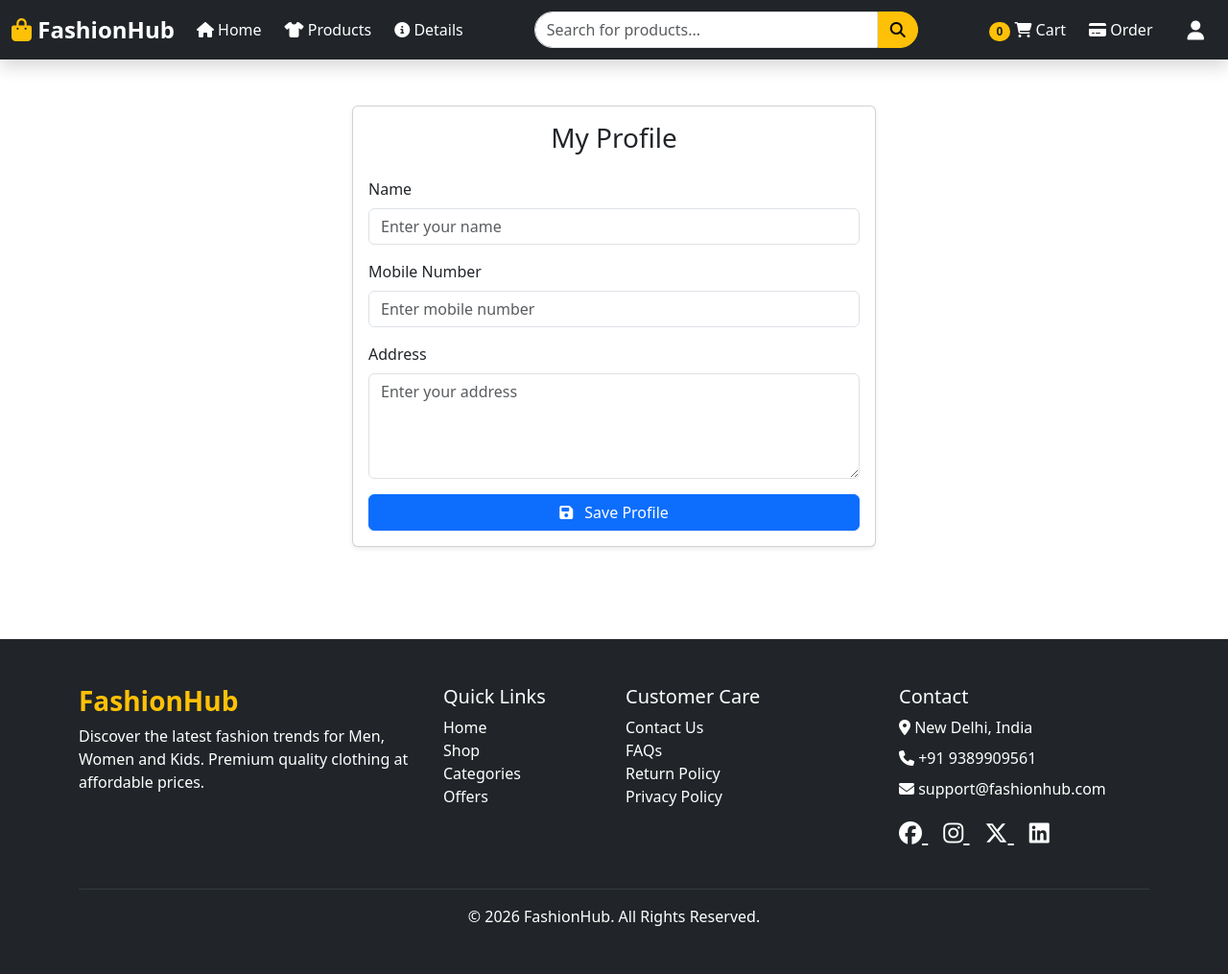
After one commit to raghavsaurabh337-arch/FashionHub, a Django app: page /profile/ in a window 1280 px wide. The commit adds this page. Shown: the whole page at 96% size. Run offline with Django 5.2, Linux system fonts and the light colour scheme.

Commit message:
profile section

```diff
--- a/CodeAlpha/frontend_view.py
+++ b/CodeAlpha/frontend_view.py
@@ -137,3 +137,7 @@ def cart(request):
 
 def order(request):
     return render(request, "order.html")
+def profile(request):
+       return render(request,"profile.html")
+def logout(request):
+       return render(request,"logout.html")
--- a/CodeAlpha/urls.py
+++ b/CodeAlpha/urls.py
@@ -34,6 +34,9 @@ urlpatterns = [
     path('men/',frontend_view.men,name='men'),
     path('kids/',frontend_view.kids,name='kids'),
     path('accessories/',frontend_view.Accessories,name='Accessories'),
+    path('profile/', frontend_view.profile, name='profile'),
+    path('logout/', frontend_view.logout, name='logout'),
+
 
 
 ]
--- a/templates/header.html
+++ b/templates/header.html
@@ -103,10 +103,58 @@
 
         </ul>
         <!-- Profile -->
-<div class="profile-icon">
-    <a href="#">
-        <i class="fa-solid fa-user"></i>
-    </a>
+<div class="dropdown">
+
+    <!-- Profile Icon -->
+    <button class="btn btn-link text-white"
+            type="button"
+            data-bs-toggle="dropdown"
+            aria-expanded="false">
+
+        <i class="fa-solid fa-user fa-lg"></i>
+
+    </button>
+
+    <!-- Dropdown Menu -->
+    <ul class="dropdown-menu dropdown-menu-end">
+
+        <li>
+            <a class="dropdown-item" href="{% url 'profile' %}">
+                <i class="fa-solid fa-user me-2"></i>
+                Profile
+            </a>
+        </li>
+
+        <li>
+            <a class="dropdown-item text-bold-black"
+               href="{% url 'home' %}">
+                <i class="fa-solid fa-home me-2"></i>
+                HOME
+            </a>
+            <a class="dropdown-item text-bold-black"
+               href="{% url 'cart' %}">
+                <i class="fa-solid fa-cart-shopping me-2"></i>
+                Cart
+            </a>
+            <a class="dropdown-item text-bold-black"
+               href="{% url 'order' %}">
+                <i class="fa-solid fa-box  me-2"></i>                Order
+            </a>
+            <a class="dropdown-item text-danger"
+               href="{% url 'logout' %}">
+                <i class="fa-solid fa-user-lock me-2"></i>
+                login
+        </a>
+            </a>
+            <a class="dropdown-item text-danger"
+               href="{% url 'logout' %}">
+                <i class="fa-solid fa-right-from-bracket me-2"></i>
+                Logout
+        </a>
+        </li>
+
+    </ul>
+
 </div>
 
     </div>
--- /dev/null
+++ b/templates/profile.html
@@ -0,0 +1,88 @@
+{% extends "base.html" %}
+
+{% block content %}
+
+<div class="container py-5">
+
+    <div class="row justify-content-center">
+
+        <div class="col-md-6">
+
+            <div class="card shadow-sm">
+
+                <div class="card-body">
+
+                    <h3 class="text-center mb-4">
+                        My Profile
+                    </h3>
+
+                    <form method="POST">
+                        {% csrf_token %}
+
+                        <!-- Name -->
+                        <div class="mb-3">
+                            <label class="form-label">
+                                Name
+                            </label>
+
+                            <input type="text"
+                                   name="name"
+                                   class="form-control"
+                                   placeholder="Enter your name"
+                                   value="{% if profile %}{{ profile.name }}{% endif %}"
+                                   required>
+                        </div>
+
+
+                        <!-- Mobile Number -->
+                        <div class="mb-3">
+                            <label class="form-label">
+                                Mobile Number
+                            </label>
+
+                            <input type="tel"
+                                   name="phone"
+                                   class="form-control"
+                                   placeholder="Enter mobile number"
+                                   value="{% if profile %}{{ profile.phone }}{% endif %}"
+                                   required>
+                        </div>
+
+
+                        <!-- Address -->
+                        <div class="mb-3">
+                            <label class="form-label">
+                                Address
+                            </label>
+
+                            <textarea name="address"
+                                      class="form-control"
+                                      rows="4"
+                                      placeholder="Enter your address"
+                                      required>{% if profile %}{{ profile.address }}{% endif %}</textarea>
+                        </div>
+
+
+                        <!-- Save -->
+                        <button type="submit"
+                                class="btn btn-primary w-100">
+
+                            <i class="fa-solid fa-floppy-disk me-2"></i>
+
+                            Save Profile
+
+                        </button>
+
+                    </form>
+
+                </div>
+
+            </div>
+
+        </div>
+
+    </div>
+
+</div>
+
+{% endblock %}
```
Also changed, not shown: static/products.css (+16 -8 lines), templates/product_section.html (+3 -5 lines), templates/logout.html (added).
